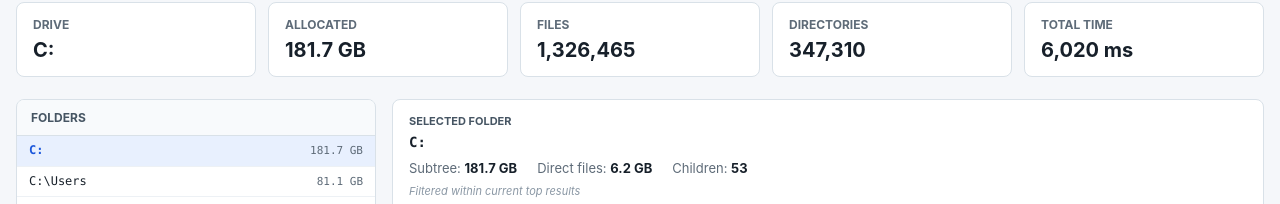
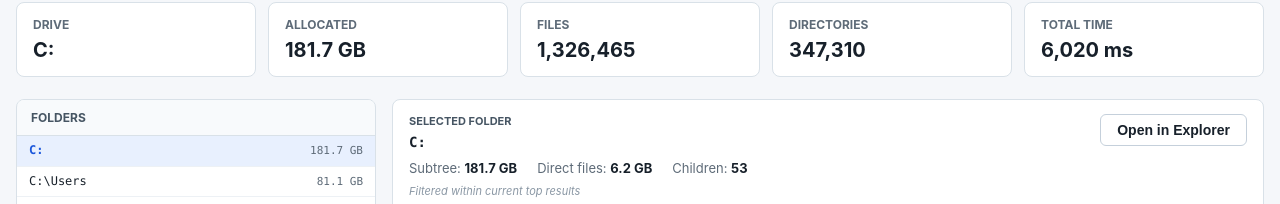
Before and after one commit to iwadjp/disk-insight, a React (Vite) app: page / in a window 1280 px wide. Shown: the part 115-319 px from the top of the page. Built offline with nearby package versions, Linux system fonts and the light colour scheme.

Commit message:
Add Explorer open for selected folder
Add open_in_explorer Tauri command (path existence check, no shell injection)
and an Open in Explorer button in SelectedFolderCard. Browser runtime shows
an appropriate error.

Co-Authored-By: Claude Sonnet 4.6 <noreply@anthropic.com>

```diff
--- a/ui/src/main.tsx
+++ b/ui/src/main.tsx
@@ -88,6 +88,13 @@ async function scanDrive(drive: string, top: number): Promise<DiskInsightOutput>
     throw new Error("Real scan is available only in the Tauri desktop app.");
   }
   return invoke<DiskInsightOutput>("scan_drive", { drive, top });
+}
+
+async function openInExplorer(path: string): Promise<void> {
+  if (!isTauriRuntime()) {
+    throw new Error("Explorer open is available only in the Tauri desktop app.");
+  }
+  return invoke<void>("open_in_explorer", { path });
 }
 
 function formatBytes(bytes: number): string {
@@ -203,11 +210,24 @@ function FolderNav({
   );
 }
 
-function SelectedFolderCard({ dir }: { dir: DirectoryEntry }) {
+function SelectedFolderCard({
+  dir,
+  onOpenExplorer,
+}: {
+  dir: DirectoryEntry;
+  onOpenExplorer: (path: string) => void;
+}) {
   return (
     <div className="selected-folder-card">
-      <div className="selected-folder-label">Selected folder</div>
-      <div className="selected-folder-path">{dir.path}</div>
+      <div className="selected-folder-header">
+        <div>
+          <div className="selected-folder-label">Selected folder</div>
+          <div className="selected-folder-path">{dir.path}</div>
+        </div>
+        <button className="btn" onClick={() => onOpenExplorer(dir.path)}>
+          Open in Explorer
+        </button>
+      </div>
       <div className="selected-folder-stats">
         <span>Subtree: <strong>{formatBytes(dir.subtree_size)}</strong></span>
         <span>Direct files: <strong>{formatBytes(dir.direct_file_size)}</strong></span>
@@ -327,6 +347,13 @@ function App() {
       });
   }
 
+  function handleOpenExplorer(path: string) {
+    openInExplorer(path).catch((err: unknown) => {
+      setError(err instanceof Error ? err.message : String(err));
+      setIsScanError(false);
+    });
+  }
+
   function handleScan() {
     const drive = parseDriveLetter(driveInput);
     if (!drive) {
@@ -436,7 +463,9 @@ function App() {
               onSelect={setSelectedDir}
             />
             <div className="content-right">
-              {selectedDir && <SelectedFolderCard dir={selectedDir} />}
+              {selectedDir && (
+                <SelectedFolderCard dir={selectedDir} onOpenExplorer={handleOpenExplorer} />
+              )}
               <DirectoriesTable
                 rows={
                   selectedDir
--- a/ui/src/styles.css
+++ b/ui/src/styles.css
@@ -469,6 +469,14 @@ tbody tr:last-child td {
   margin-bottom: 16px;
 }
 
+.selected-folder-header {
+  display: flex;
+  align-items: flex-start;
+  justify-content: space-between;
+  gap: 12px;
+  margin-bottom: 10px;
+}
+
 .selected-folder-label {
   font-size: 11px;
   font-weight: 700;
@@ -484,7 +492,6 @@ tbody tr:last-child td {
   color: #17202a;
   overflow-wrap: anywhere;
   word-break: break-all;
-  margin-bottom: 10px;
 }
 
 .selected-folder-stats {
```
Also changed, not shown: 2 other files (tests, documents, lock files or other folders).
